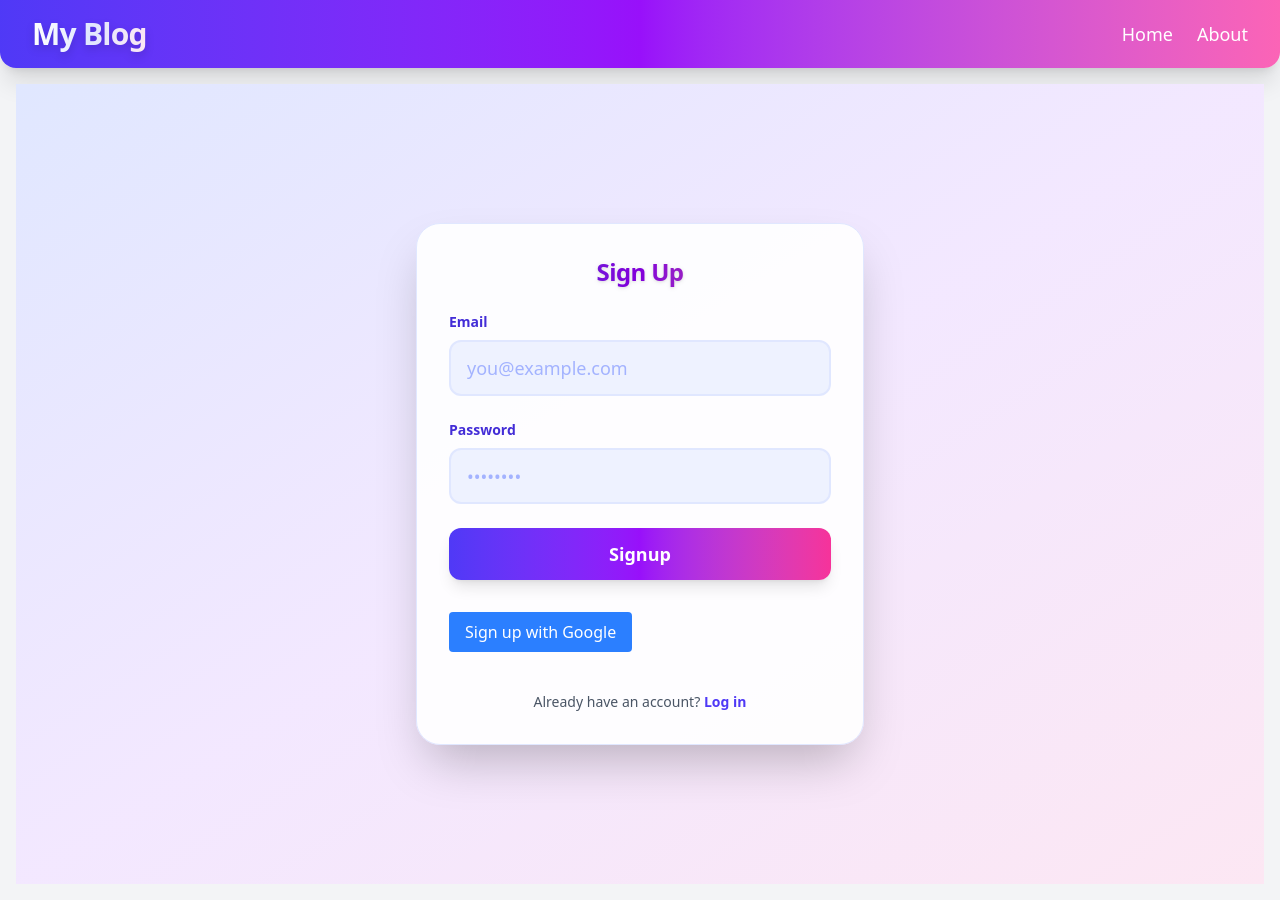
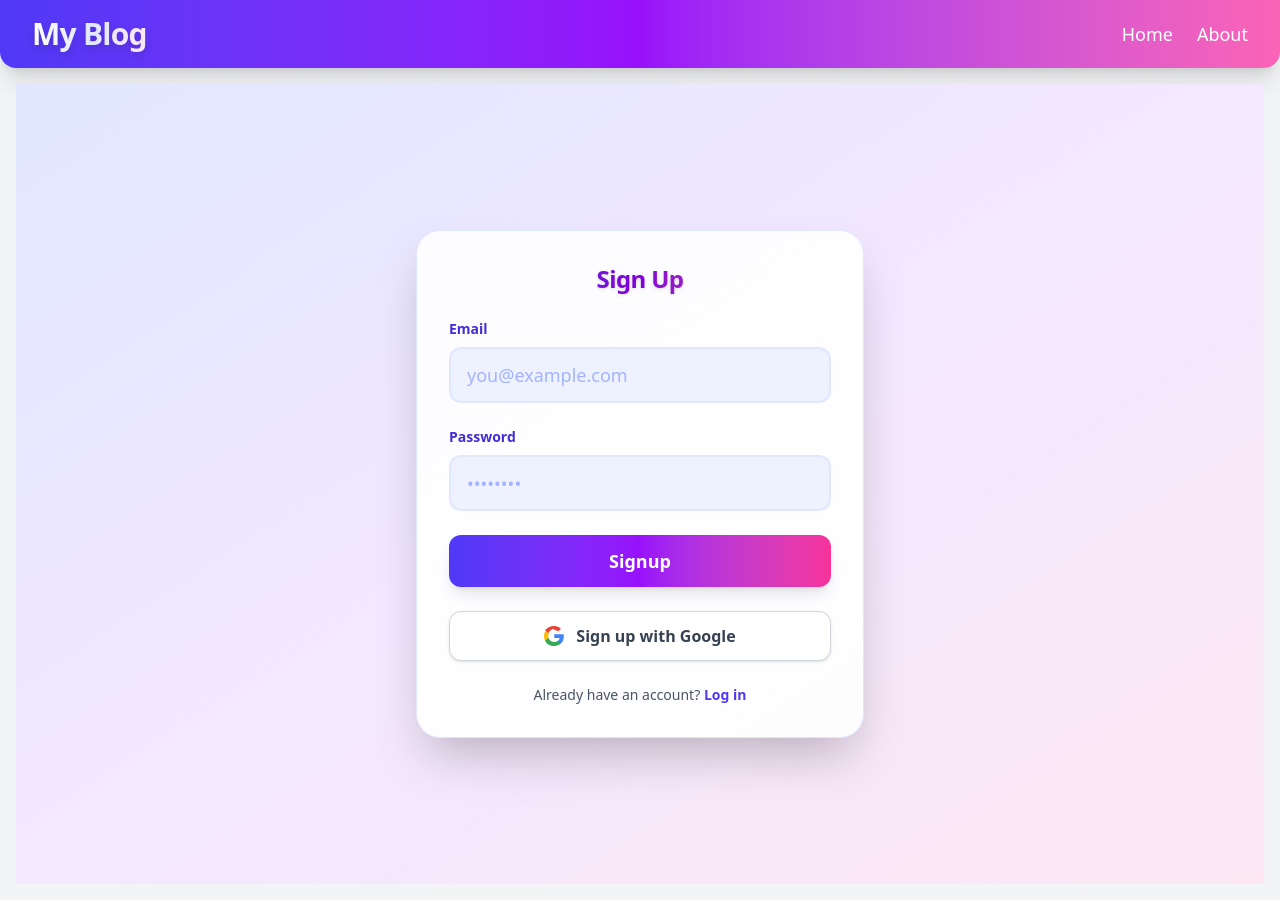
Before and after one commit to hammad-se-dev/Blog-App, a Next.js app: page /signup in a window 1280 px wide. Built offline with nearby package versions, Linux system fonts and the light colour scheme; no server answers.

Commit message:
styling of signin with google button

```diff
--- a/src/app/components/LoginForm.jsx
+++ b/src/app/components/LoginForm.jsx
@@ -87,9 +87,22 @@ export default function LoginForm() {
         <button
           type="button"
           onClick={handleGoogleSignin}
-          className="bg-blue-500 text-white px-4 py-2 rounded mt-2"
+          className="w-full flex items-center justify-center gap-3 py-3 mt-2 rounded-xl border border-gray-300 bg-white text-gray-700 font-semibold shadow hover:shadow-md transition-all duration-150 hover:bg-gray-50 focus:outline-none focus:ring-2 focus:ring-blue-200"
         >
-          login with Google
+          <svg className="w-5 h-5" viewBox="0 0 48 48" fill="none" xmlns="http://www.w3.org/2000/svg">
+            <g clipPath="url(#clip0_17_40)">
+              <path d="M47.532 24.552c0-1.636-.146-3.2-.418-4.704H24.48v9.02h13.02c-.56 3.02-2.24 5.58-4.78 7.3v6.06h7.74c4.54-4.18 7.07-10.34 7.07-17.676z" fill="#4285F4"/>
+              <path d="M24.48 48c6.48 0 11.92-2.14 15.89-5.82l-7.74-6.06c-2.14 1.44-4.88 2.3-8.15 2.3-6.26 0-11.56-4.22-13.46-9.9H2.5v6.22C6.46 43.78 14.7 48 24.48 48z" fill="#34A853"/>
+              <path d="M11.02 28.52c-.48-1.44-.76-2.98-.76-4.52s.28-3.08.76-4.52v-6.22H2.5A23.97 23.97 0 000 24c0 3.98.96 7.76 2.5 11.22l8.52-6.7z" fill="#FBBC05"/>
+              <path d="M24.48 9.54c3.54 0 6.68 1.22 9.16 3.62l6.84-6.84C36.4 2.14 30.96 0 24.48 0 14.7 0 6.46 4.22 2.5 10.78l8.52 6.22c1.9-5.68 7.2-9.9 13.46-9.9z" fill="#EA4335"/>
+            </g>
+            <defs>
+              <clipPath id="clip0_17_40">
+                <rect width="48" height="48" fill="white"/>
+              </clipPath>
+            </defs>
+          </svg>
+          <span>Log in with Google</span>
         </button>
         <p className="text-sm text-center text-gray-600 mt-4">
           Don&apos;t have an account?{' '}
--- a/src/app/components/SignupForm.jsx
+++ b/src/app/components/SignupForm.jsx
@@ -23,11 +23,16 @@ export default function SignUpForm() {
 
     if (error) {
       setError(error.message);
+    } else if (!data.user) {
+      // User likely already exists
+      setError('Account already exists or confirmation is pending. Please check your email or log in.');
+      setLoading(false);
     } else {
-      setLoading(false)
+      setLoading(false);
       alert('Success! Please check your email to confirm your account.');
       router.push('/login');
     }
+
   };
 
   const handleGoogleSignup = async () => {
@@ -85,9 +90,22 @@ export default function SignUpForm() {
         <button
           type="button"
           onClick={handleGoogleSignup}
-          className="bg-blue-500 text-white px-4 py-2 rounded mt-2"
+          className="w-full flex items-center justify-center gap-3 py-3 mt-2 rounded-xl border border-gray-300 bg-white text-gray-700 font-semibold shadow hover:shadow-md transition-all duration-150 hover:bg-gray-50 focus:outline-none focus:ring-2 focus:ring-blue-200"
         >
-          Sign up with Google
+          <svg className="w-5 h-5" viewBox="0 0 48 48" fill="none" xmlns="http://www.w3.org/2000/svg">
+            <g clipPath="url(#clip0_17_40)">
+              <path d="M47.532 24.552c0-1.636-.146-3.2-.418-4.704H24.48v9.02h13.02c-.56 3.02-2.24 5.58-4.78 7.3v6.06h7.74c4.54-4.18 7.07-10.34 7.07-17.676z" fill="#4285F4"/>
+              <path d="M24.48 48c6.48 0 11.92-2.14 15.89-5.82l-7.74-6.06c-2.14 1.44-4.88 2.3-8.15 2.3-6.26 0-11.56-4.22-13.46-9.9H2.5v6.22C6.46 43.78 14.7 48 24.48 48z" fill="#34A853"/>
+              <path d="M11.02 28.52c-.48-1.44-.76-2.98-.76-4.52s.28-3.08.76-4.52v-6.22H2.5A23.97 23.97 0 000 24c0 3.98.96 7.76 2.5 11.22l8.52-6.7z" fill="#FBBC05"/>
+              <path d="M24.48 9.54c3.54 0 6.68 1.22 9.16 3.62l6.84-6.84C36.4 2.14 30.96 0 24.48 0 14.7 0 6.46 4.22 2.5 10.78l8.52 6.22c1.9-5.68 7.2-9.9 13.46-9.9z" fill="#EA4335"/>
+            </g>
+            <defs>
+              <clipPath id="clip0_17_40">
+                <rect width="48" height="48" fill="white"/>
+              </clipPath>
+            </defs>
+          </svg>
+          <span>Sign up with Google</span>
         </button>
         <p className="text-sm text-center text-gray-600 mt-4">
           Already have an account?{' '}
```
